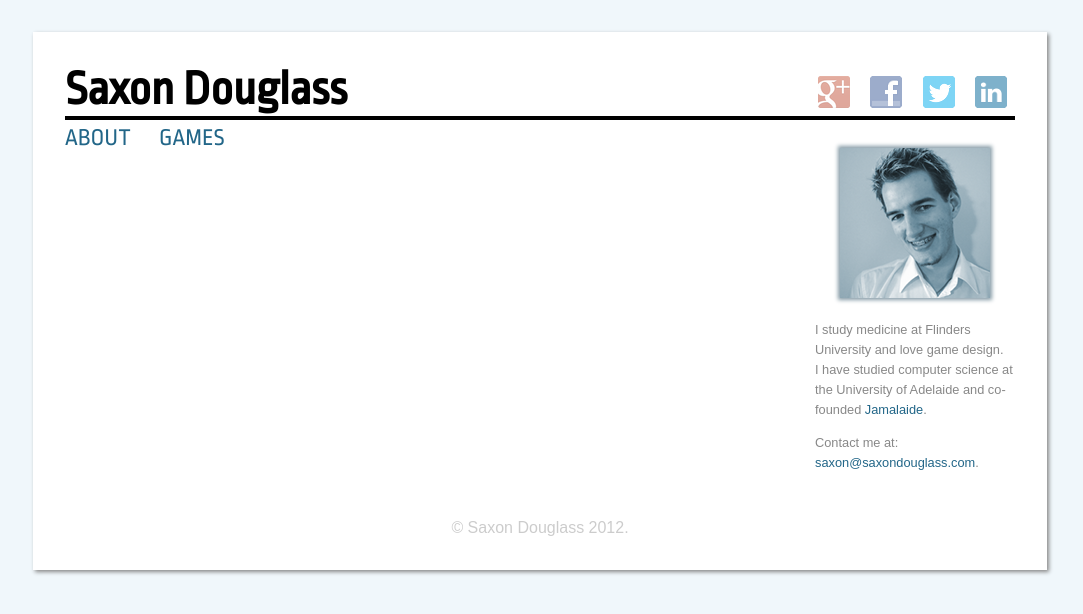
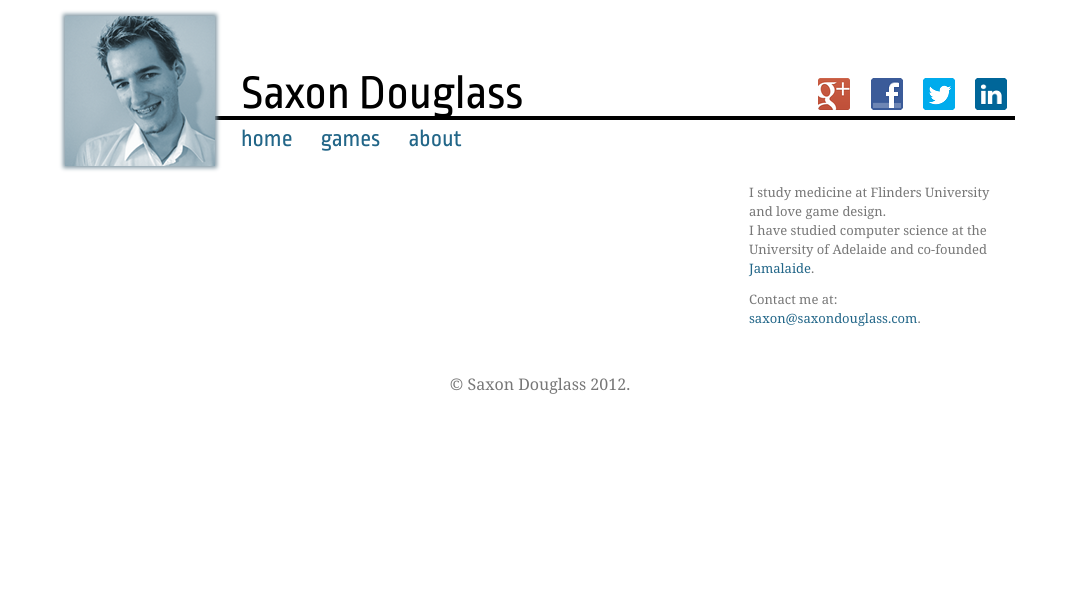
Before and after one commit to SaxonDouglass/SaxonDouglass, a Django app: template templates/base.html in a window 1280 px wide. Shown: the top 614 px of the page, without its empty margins (100-1183 px from the left). Run offline with Django 3.2, Linux system fonts and the light colour scheme; the template is opened without the code that fills it, so the values that code supplies are empty.

Commit message:
New website design and layout

```diff
--- a/site-static/style.css
+++ b/site-static/style.css
@@ -3,9 +3,10 @@
 	padding: 0;
 }
 body {
-    background-color: #f0f7fb;
-	font-family: sans-serif;
-    line-height: 1.25em;
+    color: #444444;
+    font-size: 1em;
+    font-family: Georgia,serif;
+    line-height: 145%;
 }
 a {
     color: #226688;
@@ -16,27 +17,34 @@ a:link, a:visited {
 a:hover, a:active {
     text-decoration: underline;
 }
+
 h1, h2, h3, h4, h5, h6 {
-    color: #000000;
+    color: #226688;
     font-family: 'Ropa Sans',sans-serif;
+    letter-spacing: 0;
 }
 h1 {
-    font-size: 48px;
+    font-size: 3em;
+    font-weight: normal;
+    margin: 1.5em 0 .5em 0;
 }
 h2 {
     font-size: 2em;
-    margin: 0.5em 0;
+    font-weight: normal;
+    margin: 1em 0 .5em 0;
 }
 h3 {
-    font-size: 1.75em;
-    font-weight: normal;
-    margin: 0.5em 0;
+    font-size: 1.5em;
+    font-weight: bold;
+    margin: 1em 0 .5em 0;
 }
 h4 {
     font-size: 1.5em;
+    font-style: italic;
     font-weight: normal;
-    margin-top: 0.5em;
+    margin: 1em 0 0 0;
 }
+
 dl {
     margin: 1em 0 1em 0;
 }
@@ -48,7 +56,7 @@ dd {
 }
 footer {
     clear: both;
-    color: #cccccc;
+    color: #777777;
     margin-top: 32px;
     position: relative;
     text-align: center;
@@ -58,10 +66,19 @@ header {
     background-color: #ffffff;
     border-bottom: 4px solid #000000;
     margin: 16px auto 0 auto;
+    padding-left: 160px;
     position: relative;
     height: 36px;
-    width: 950px;
+    width: 790px;
     z-index: 10;
+}
+header p {
+    color: #000000;
+    font-family: 'Ropa Sans',sans-serif;
+    font-size: 48px;
+    line-height: 0;
+    margin-left: 16px;
+    padding-top: 14px;
 }
 header a:link, header a:visited {
     color: #000000;
@@ -71,12 +88,13 @@ header a:active, header a:hover {
     text-decoration: none;
 }
 p {
+    line-height: 145%;
     margin-bottom: 1em;
 }
 nav {
     font-family: 'Ropa Sans',Arial,sans-serif;
     font-size: 18pt;
-    margin-top: 8px;
+    margin: 8px 0 0 176px;
 }
 nav li {
     display: inline;
@@ -97,38 +115,33 @@ nav a:active, nav a:hover {
     padding: 32px;
     position: relative;
     width: 950px;
-    box-shadow: 2px 2px 4px 0 #888888;
 }
 #sidebar {
-    color: #888888;
+    color: #777777;
     float: right;
-    width: 200px;
-    margin-bottom: 32px;
-    font-size: 0.8em;
+    width: 250px;
+    margin: 32px 16px 32px 0;
+    font-size: small;
 }
 #social {
     float: right;
-    margin-top: -24px;
+    margin-top: -64px;
     text-align: right;
 }
 #social img {
     margin-left: 8px;
     margin-right: 8px;
-    opacity: 0.5;
-}
-#social img:hover {
-    opacity: 1;
 }
 #portrait {
-    margin: 0 auto 16px auto;
+    position: absolute;
+    top: -64px;
+    left: 0;
     width: 150px;
-}
-#portrait img {
     box-shadow: 0 0 4px 2px #869ba6;
 }
 #content {
-    margin: 32px 0;
-    width: 700px;
+    margin: 32px 0 32px 16px;
+    width: 600px;
 }
 #content ul {
     list-style: square url(/static/img/bullet.png) outside;
@@ -171,7 +184,7 @@ nav a:active, nav a:hover {
 }
 .game {
     min-height: 150px;
-    margin: 32px 0;
+    padding-top: 32px;
 }
 .game img {
     float: left;
--- a/templates/base.html
+++ b/templates/base.html
@@ -12,7 +12,8 @@
   <body>
     <div id="container">
       <header>
-        <h1><a href="/">Saxon Douglass</a></h1>
+        <img id="portrait" src="{{STATIC_URL}}img/portrait-150.png" />
+        <p><a href="/">Saxon Douglass</a></p>
         <div id="social">
           <a href="https://plus.google.com/110073383144493576875"><img src="{{STATIC_URL}}img/gplus.png" /></a>
           <a href="http://www.facebook.com/saxon.douglass"><img src="{{STATIC_URL}}img/facebook.png" /></a>
@@ -22,21 +23,19 @@
       </header>
       <nav>
         <ul>
-          <li><a href="/about">ABOUT</a></li>
-          <li><a href="/games">GAMES</a></li>
+          <li><a href="/">home</a></li>
+          <li><a href="/games">games</a></li>
+          <li><a href="/about">about</a></li>
         </ul>
       </nav>
-      <section id="sidebar">
-        <figure id="portrait">
-          <img src="{{STATIC_URL}}img/portrait-150.png" />
-        </figure>
+      <div id="sidebar">
         <p>I study medicine at Flinders University and love game design.<br>
         I have studied computer science at the University of
         Adelaide and co-founded
         <a href="http://jamalaide.org.au">Jamalaide</a>.</p>
         <p>Contact me at: <a href="mailto:saxon@saxondouglass.com">
         saxon&#64;saxondouglass.com</a>.</p>
-      </section>
+      </div>
       <article id="content">
         {% block content %}{% endblock %}
       </article>
```
